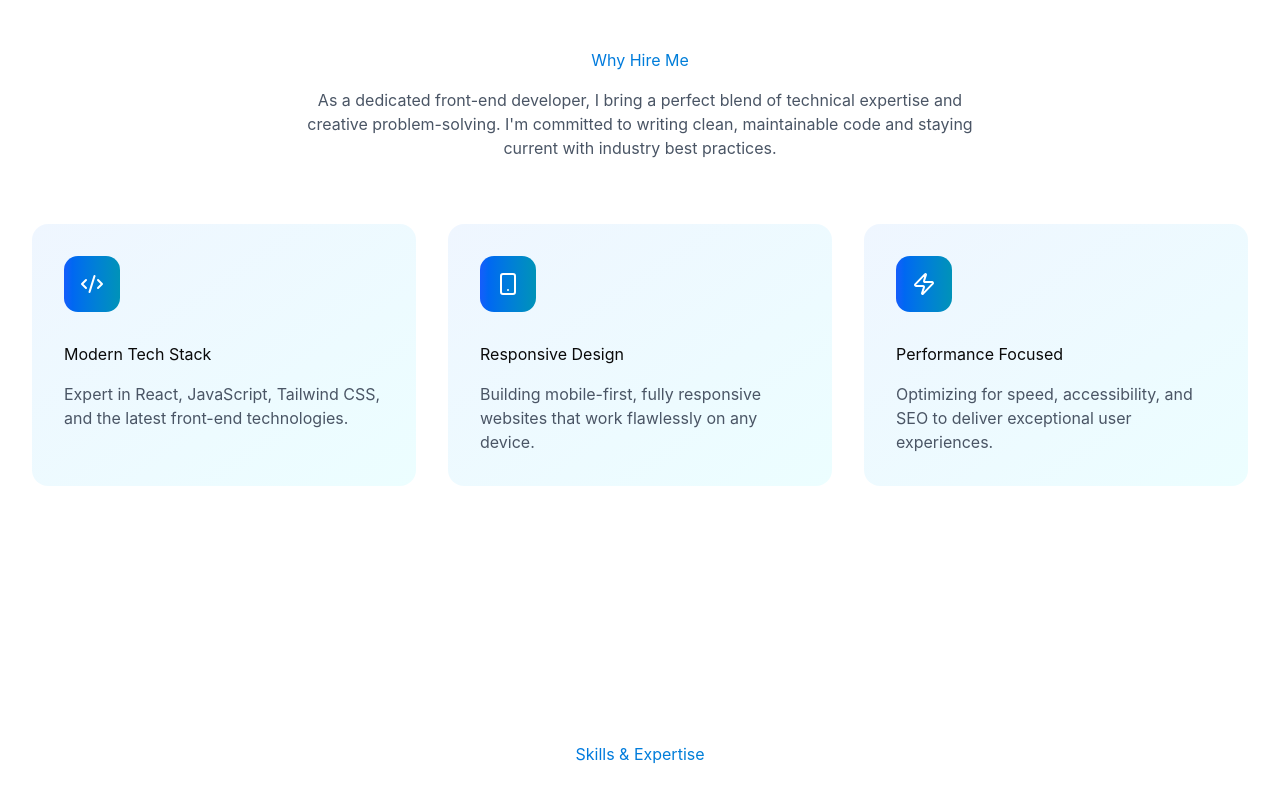
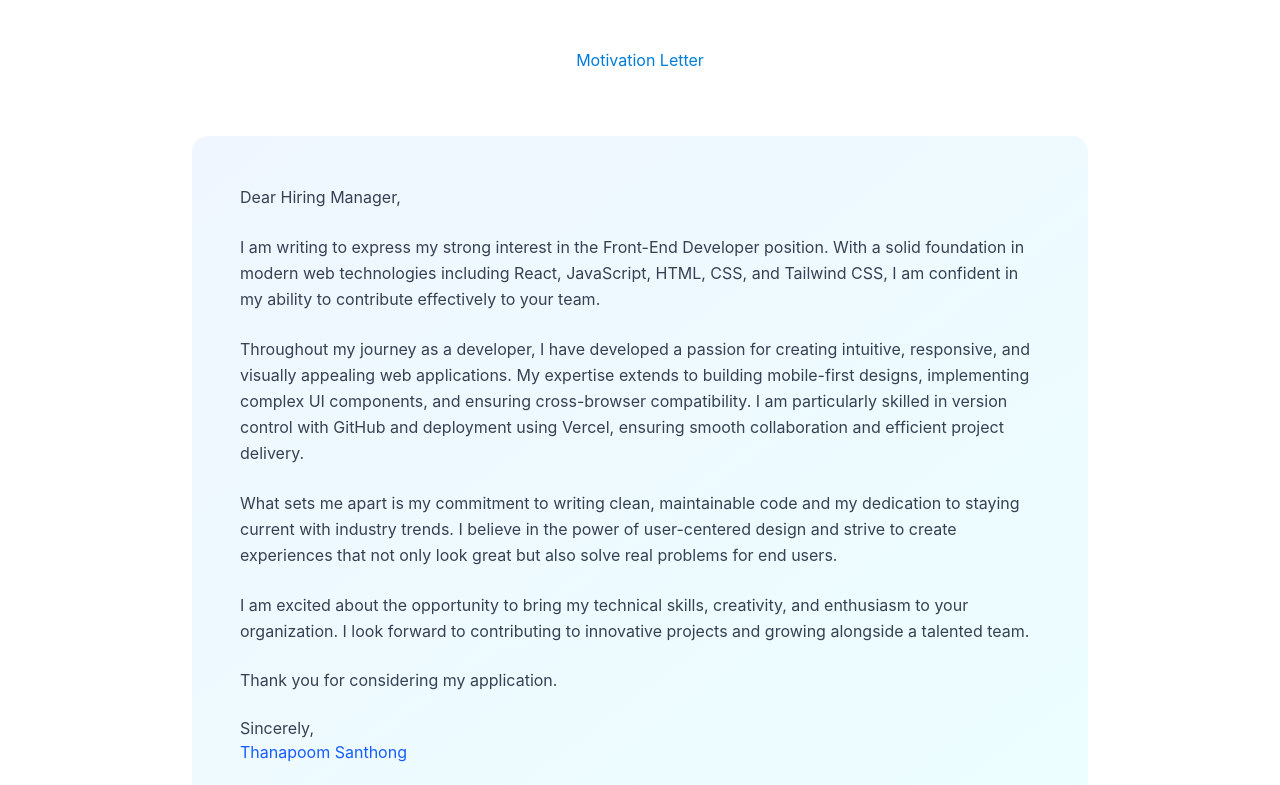
Before and after one commit to Poomsanthong/Portfolio-V2, a React (Vite) app: page / in a window 1280 px wide. Shown: the part 880-1665 px from the top of the page. Built offline with nearby package versions, Linux system fonts and the light colour scheme.

Commit message:
Implement Motivation component and update NavBar and App to include it

```diff
--- a/src/App.tsx
+++ b/src/App.tsx
@@ -3,6 +3,7 @@ import { ThemeProvider } from "./componets/ThemeProvider";
 import Hero from "./componets/Hero";
 import About from "./componets/About";
 import Skills from "./componets/Skills";
+import { Motivation } from "./componets/Motivation";
 
 const App = () => {
   return (
@@ -10,6 +11,7 @@ const App = () => {
       <div className="min-h-screen transition-colors duration-300">
         <NavBar />
         <Hero />
+        <Motivation />
         <About />
         <Skills />
       </div>
--- a/src/componets/About.tsx
+++ b/src/componets/About.tsx
@@ -1,6 +1,6 @@
 import { useRef } from "react";
 import { motion, useInView } from "framer-motion"; // Trigger animations when section is visible
-import { Smartphone, Zap, Code2 } from "lucide-react";
+import { Smartphone, Zap, Code2, Heart, Target } from "lucide-react";
 
 const About = () => {
   // Create a ref to track when this section is in viewport
@@ -29,6 +29,25 @@ const About = () => {
       title: "Performance Focused",
       description:
         "Optimizing for speed, accessibility, and SEO to deliver exceptional user experiences.",
+    },
+
+    {
+      icon: Target,
+      title: "Passion for Excellence",
+      description:
+        "Dedicated to delivering high-quality code and exceptional user experiences.",
+    },
+    {
+      icon: Zap,
+      title: "Continuous Learning",
+      description:
+        "Always staying updated with the latest technologies and best practices.",
+    },
+    {
+      icon: Heart,
+      title: "Team Collaboration",
+      description:
+        "Thriving in collaborative environments and contributing to team success.",
     },
   ];
 
--- /dev/null
+++ b/src/componets/Motivation.tsx
@@ -0,0 +1,83 @@
+import { motion, useInView } from "framer-motion";
+import { useRef } from "react";
+import { Heart, Target, Zap } from "lucide-react";
+
+export function Motivation() {
+  const ref = useRef(null);
+  const isInView = useInView(ref, { once: true, amount: 0.3 });
+
+  return (
+    <section
+      id="motivation"
+      className="py-20 md:py-32 bg-white dark:bg-gray-900"
+      ref={ref}
+    >
+      <div className="container mx-auto px-4 sm:px-6 lg:px-8">
+        {/* Section Header */}
+        <motion.div
+          initial={{ opacity: 0, y: 30 }}
+          animate={isInView ? { opacity: 1, y: 0 } : {}}
+          transition={{ duration: 0.8 }}
+          className="text-center mb-16"
+        >
+          <h2 className="mb-4 bg-gradient-to-r from-blue-600 to-cyan-600 dark:from-cyan-400 dark:to-blue-400 bg-clip-text text-transparent">
+            Motivation Letter
+          </h2>
+        </motion.div>
+
+        {/* Main Motivation Letter */}
+        <motion.div
+          initial={{ opacity: 0, y: 30 }}
+          animate={isInView ? { opacity: 1, y: 0 } : {}}
+          transition={{ duration: 0.8, delay: 0.2 }}
+          className="max-w-4xl mx-auto mb-16"
+        >
+          <div className="bg-gradient-to-br from-blue-50 to-cyan-50 dark:from-gray-800 dark:to-blue-950/50 rounded-2xl p-8 md:p-12">
+            <p className="text-gray-700 dark:text-gray-300 mb-6 leading-relaxed">
+              Dear Hiring Manager,
+            </p>
+            <p className="text-gray-700 dark:text-gray-300 mb-6 leading-relaxed">
+              I am writing to express my strong interest in the Front-End
+              Developer position. With a solid foundation in modern web
+              technologies including React, JavaScript, HTML, CSS, and Tailwind
+              CSS, I am confident in my ability to contribute effectively to
+              your team.
+            </p>
+            <p className="text-gray-700 dark:text-gray-300 mb-6 leading-relaxed">
+              Throughout my journey as a developer, I have developed a passion
+              for creating intuitive, responsive, and visually appealing web
+              applications. My expertise extends to building mobile-first
+              designs, implementing complex UI components, and ensuring
+              cross-browser compatibility. I am particularly skilled in version
+              control with GitHub and deployment using Vercel, ensuring smooth
+              collaboration and efficient project delivery.
+            </p>
+            <p className="text-gray-700 dark:text-gray-300 mb-6 leading-relaxed">
+              What sets me apart is my commitment to writing clean, maintainable
+              code and my dedication to staying current with industry trends. I
+              believe in the power of user-centered design and strive to create
+              experiences that not only look great but also solve real problems
+              for end users.
+            </p>
+            <p className="text-gray-700 dark:text-gray-300 mb-6 leading-relaxed">
+              I am excited about the opportunity to bring my technical skills,
+              creativity, and enthusiasm to your organization. I look forward to
+              contributing to innovative projects and growing alongside a
+              talented team.
+            </p>
+            <p className="text-gray-700 dark:text-gray-300">
+              Thank you for considering my application.
+            </p>
+            <p className="text-gray-700 dark:text-gray-300 mt-6">
+              Sincerely,
+              <br />
+              <span className="text-blue-600 dark:text-cyan-400">
+                Thanapoom Santhong
+              </span>
+            </p>
+          </div>
+        </motion.div>
+      </div>
+    </section>
+  );
+}
--- a/src/componets/NavBar.tsx
+++ b/src/componets/NavBar.tsx
@@ -38,22 +38,12 @@ const NavBar = () => {
 
   // NavBar items can be added here
   const navItems = [
-    {
-      label: "Home",
-      id: "hero",
-    },
-    {
-      label: "About",
-      id: "about",
-    },
-    {
-      label: "Projects",
-      id: "projects",
-    },
-    {
-      label: "Contact",
-      id: "contact",
-    },
+    { label: "Home", id: "hero" },
+    { label: "Motivation", id: "motivation" },
+    { label: "Education", id: "education" },
+    { label: "Experience", id: "experience" },
+    { label: "Skills", id: "skills" },
+    { label: "Contact", id: "contact" },
   ];
 
   return (
```
